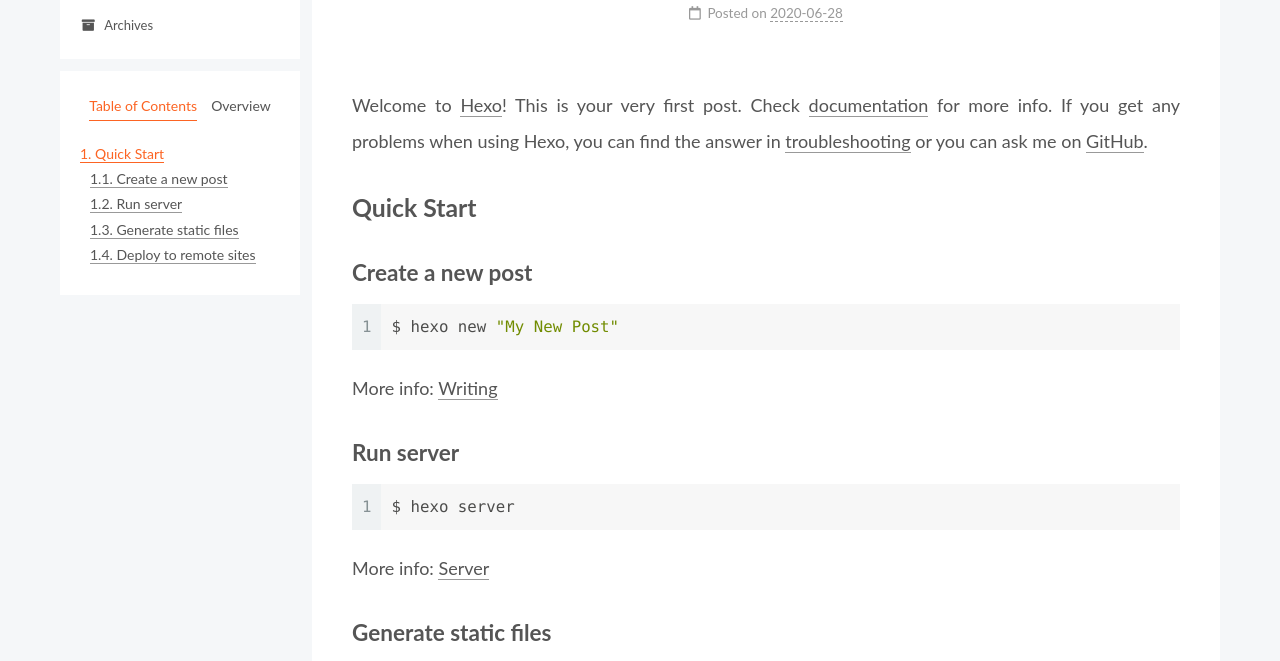
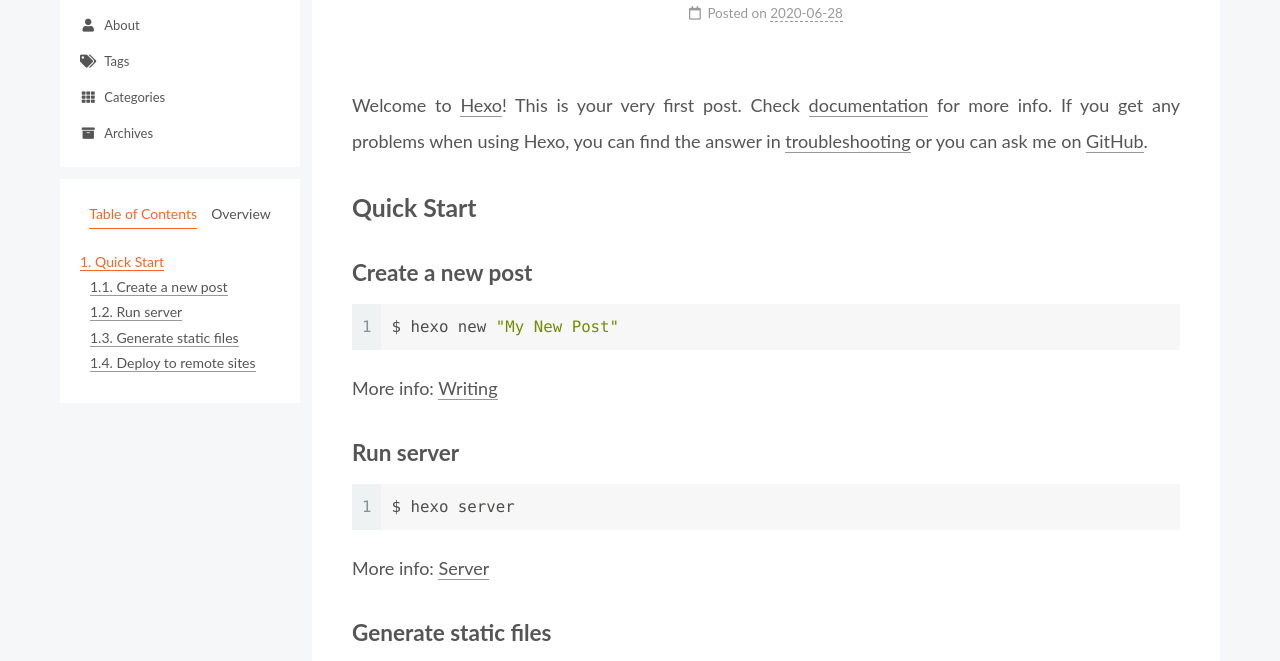
Before and after one commit to gaoxy914/gaoxy914.github.io, a plain HTML site: page 2020/06/28/hello-world/index.html in a window 1280 px wide. Shown: the part 127-788 px from the top of the page. Drawn offline with Linux system fonts and the light colour scheme.

Commit message:
Site updated: 2020-06-28 09:29:57

```diff
--- a/2020/06/28/hello-world/index.html
+++ b/2020/06/28/hello-world/index.html
@@ -115,6 +115,21 @@
         <li class="menu-item menu-item-home">
 
     <a href="/" rel="section"><i class="fa fa-home fa-fw"></i>Home</a>
+
+  </li>
+        <li class="menu-item menu-item-about">
+
+    <a href="/about/" rel="section"><i class="fa fa-user fa-fw"></i>About</a>
+
+  </li>
+        <li class="menu-item menu-item-tags">
+
+    <a href="/tags/" rel="section"><i class="fa fa-tags fa-fw"></i>Tags</a>
+
+  </li>
+        <li class="menu-item menu-item-categories">
+
+    <a href="/categories/" rel="section"><i class="fa fa-th fa-fw"></i>Categories</a>
 
   </li>
         <li class="menu-item menu-item-archives">
```
Also changed, not shown: 2020/06/28/manacher/index.html (+15 -0 lines), about/index.html (+15 -0 lines), archives/2020/06/index.html (+15 -0 lines), archives/2020/index.html (+15 -0 lines), archives/index.html (+15 -0 lines), categories/index.html (+15 -0 lines), index.html (+15 -0 lines), tags/index.html (+15 -0 lines).
